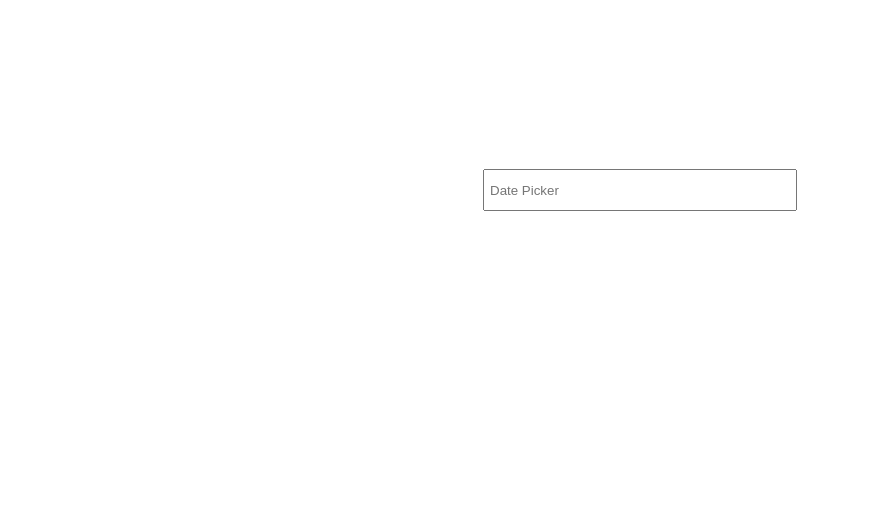
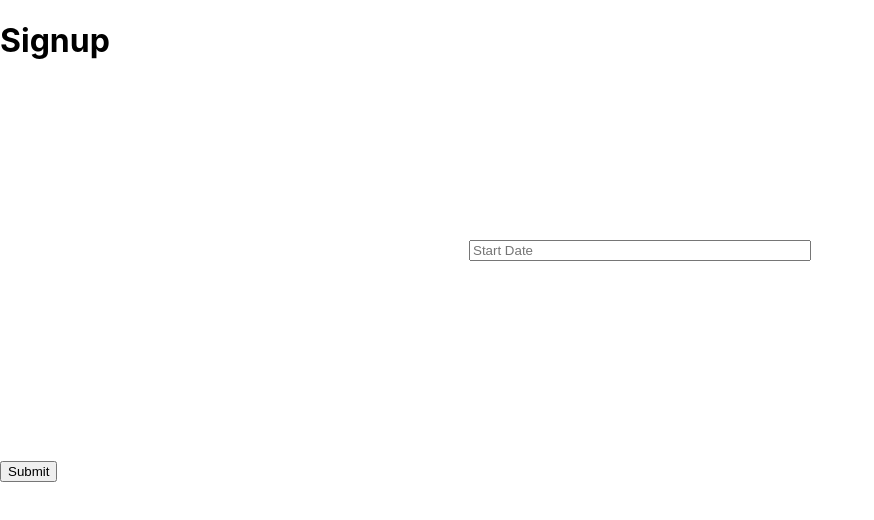
Before and after one commit to MuhammadSaadQadeer/datepicker, a React (Create React App) app: page / in a window 1280 px wide. Shown: the top 520 px of the page, without its empty margins (0-874 px from the left). Built offline with nearby package versions, Linux system fonts and the light colour scheme.

Commit message:
chore: add formik test form to test picker

```diff
--- a/src/App.js
+++ b/src/App.js
@@ -1,66 +1,11 @@
-import React, { useState } from "react";
-import { usePopper } from "react-popper";
+import React from "react";
 import "./App.css";
-import Calendar from "./Calendar";
+import ValidationSchemaExample from "./formiktest/TestForm";
 
 function App(props) {
   // Props destructuring and their default values
 
-  const { placeholder = "MM-dd-yyyy", format = "MM-dd-yyyy" } = props;
-  const [visible, setVisibility] = useState(false);
-  const [referenceRef, setReferenceRef] = useState(null);
-  const [popperRef, setPopperRef] = useState(null);
-  const [inputDate, setInputDate] = useState();
-
-  const { styles, attributes } = usePopper(referenceRef, popperRef, {
-    placement: "auto",
-    modifiers: [
-      {
-        name: "offset",
-        enabled: true,
-        options: {
-          offset: [0, 0],
-        },
-      },
-    ],
-  });
-
-  return (
-    <div
-      style={{
-        display: "flex",
-        justifyContent: "center",
-        alignItems: "center",
-        margin: 40,
-        flexDirection: "column",
-        height: 300,
-        overflow: "auto",
-      }}
-    >
-      <React.Fragment>
-        <input
-          ref={setReferenceRef}
-          onClick={() => setVisibility(!visible)}
-          type="text"
-          placeholder={placeholder}
-          value={inputDate}
-          name={props.name}
-          {...props}
-          {...props.inputProps}
-        />
-
-        <div ref={setPopperRef} style={styles.popper} {...attributes.popper}>
-          {visible && (
-            <Calendar
-              format={format}
-              onDateSelection={setInputDate}
-              hideCalendar={() => setVisibility(false)}
-            />
-          )}
-        </div>
-      </React.Fragment>
-    </div>
-  );
+  return <ValidationSchemaExample />;
 }
 
 export default App;
--- /dev/null
+++ b/src/MainContainer.js
@@ -0,0 +1,71 @@
+import React, { useState } from "react";
+import { usePopper } from "react-popper";
+import "./App.css";
+import Calendar from "./Calendar";
+
+function MainContainer(props) {
+  // Props destructuring and their default values
+
+  const [visible, setVisibility] = useState(false);
+  const [referenceRef, setReferenceRef] = useState(null);
+  const [popperRef, setPopperRef] = useState(null);
+  const [inputDate, setInputDate] = useState();
+
+  const {
+    placeholder = "MM-dd-yyyy",
+    format = "MM-dd-yyyy",
+    onDateSelection = setInputDate,
+    value = inputDate,
+  } = props;
+  const { styles, attributes } = usePopper(referenceRef, popperRef, {
+    placement: "auto",
+    modifiers: [
+      {
+        name: "offset",
+        enabled: true,
+        options: {
+          offset: [0, 0],
+        },
+      },
+    ],
+  });
+
+  return (
+    <div
+      style={{
+        display: "flex",
+        justifyContent: "center",
+        alignItems: "center",
+        margin: 40,
+        flexDirection: "column",
+        height: 300,
+        overflow: "auto",
+      }}
+    >
+      <React.Fragment>
+        <input
+          ref={setReferenceRef}
+          onClick={() => setVisibility(!visible)}
+          type="text"
+          placeholder={placeholder}
+          value={value}
+          name={props.name}
+          {...props}
+          {...props.inputProps}
+        />
+
+        <div ref={setPopperRef} style={styles.popper} {...attributes.popper}>
+          {visible && (
+            <Calendar
+              format={format}
+              onDateSelection={onDateSelection}
+              hideCalendar={() => setVisibility(false)}
+            />
+          )}
+        </div>
+      </React.Fragment>
+    </div>
+  );
+}
+
+export default MainContainer;
--- /dev/null
+++ b/src/formiktest/Picker.jsx
@@ -0,0 +1,42 @@
+import React from "react";
+import MainContainer from "../MainContainer";
+
+const Picker = ({
+  label,
+  id,
+  placeholder,
+  disabled,
+  displayformat,
+  field,
+  values,
+  form: { touched, errors, setFieldValue, setFieldTouched },
+  ...props
+}) => {
+  return (
+    <div>
+      <MainContainer
+        format={"dd/MM/yyyy"}
+        placeholder={`Pick a date`}
+        name={field.name}
+        inputProps={{
+          readOnly: true,
+          style: { width: 334 },
+          placeholder: placeholder,
+          disabled: disabled,
+        }}
+        onDateSelection={(day) => {
+          console.log({ day });
+          setFieldTouched(field.name, true);
+          setFieldValue(field.name, day);
+          console.log(field);
+        }}
+        value={field.value}
+      />
+      {/* {touched[field.name] && errors[field.name] && (
+        <div className="input-error">{errors[field.name]}</div>
+      )} */}
+    </div>
+  );
+};
+
+export default Picker;
--- /dev/null
+++ b/src/formiktest/TestForm.jsx
@@ -0,0 +1,41 @@
+import { Field, Form, Formik } from "formik";
+import React from "react";
+import * as Yup from "yup";
+import Picker from "./Picker";
+
+const SignupSchema = Yup.object().shape({
+  startDate: Yup.string().required("Required"),
+});
+
+const ValidationSchemaExample = () => (
+  <div>
+    <h1>Signup</h1>
+    <Formik
+      initialValues={{
+        startDate: "",
+      }}
+      validationSchema={SignupSchema}
+      onSubmit={(values) => {
+        // same shape as initial values
+        console.log(values);
+      }}
+    >
+      {({ errors, touched }) => (
+        <Form>
+          <Field
+            name="startDate"
+            placeholder={"Start Date"}
+            component={Picker}
+          />
+          {errors.startDate && touched.startDate ? (
+            <div>{errors.startDate}</div>
+          ) : null}
+          <br />
+          <button type="submit">Submit</button>
+        </Form>
+      )}
+    </Formik>
+  </div>
+);
+
+export default ValidationSchemaExample;
```
